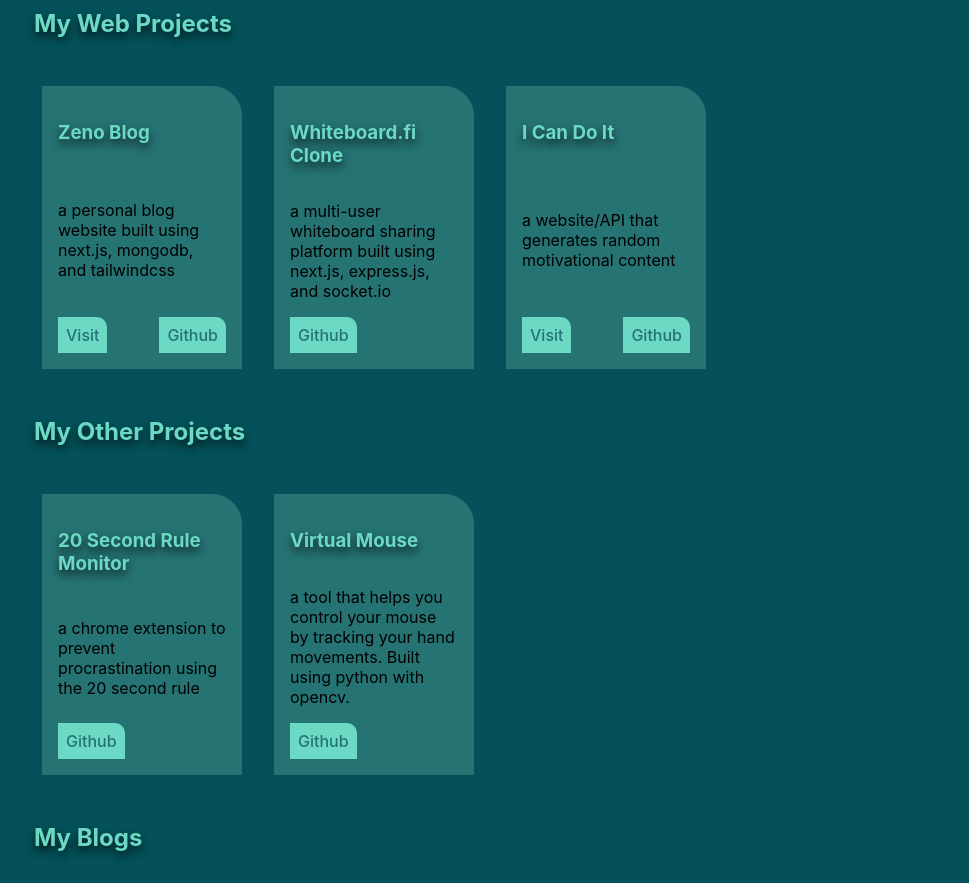
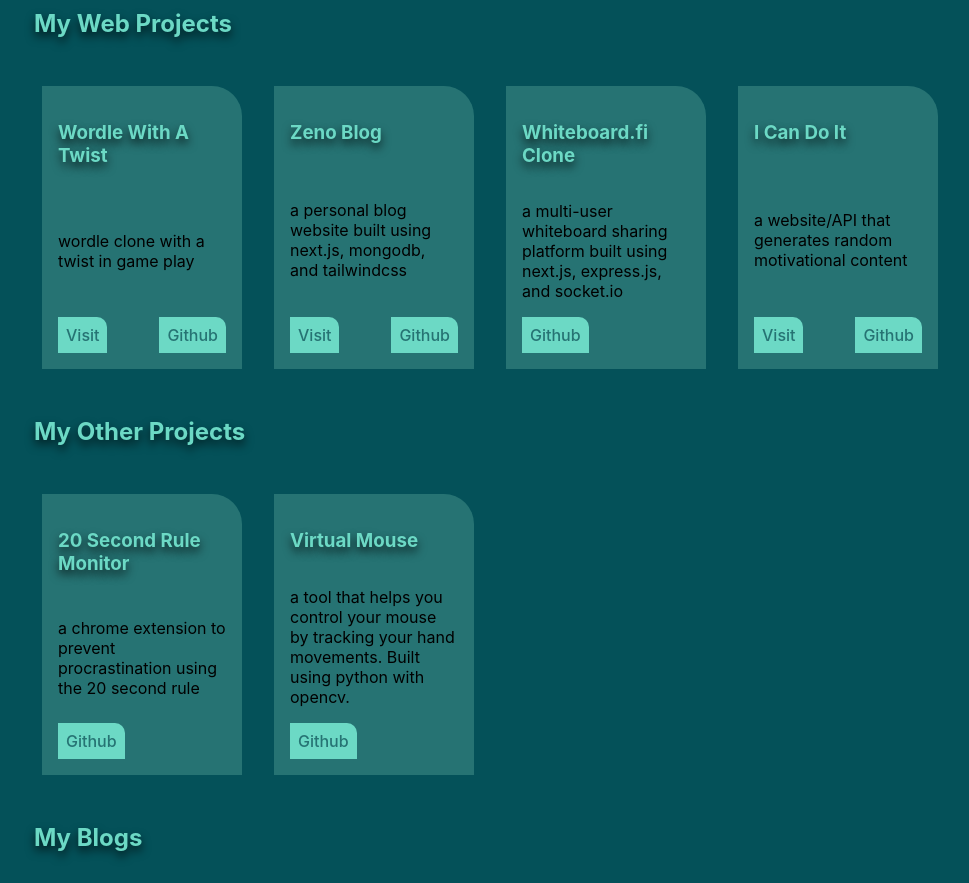
Before and after one commit to Zeno3463/zeno-game-dev-portfolio, a Next.js app: page /portfolio in a window 1280 px wide. Shown: the part 860-1743 px from the top of the page, without its empty margins (30-999 px from the left). Built offline with nearby package versions, Linux system fonts and the light colour scheme.

Commit message:
feat: Added wordle-with-a-twist

```diff
--- a/pages/portfolio.tsx
+++ b/pages/portfolio.tsx
@@ -98,6 +98,7 @@
 			</div>
 			<h2>My Web Projects</h2>
 			<div className={style.portfolioContainer}>
+				<PortfolioProjectTemplate title="Wordle With A Twist" description="wordle clone with a twist in game play" githubRepo="https://github.com/Zeno3463/wordle-with-a-twist" url="https://wordle-with-a-twist.netlify.app/" />
 				<PortfolioProjectTemplate title="Zeno Blog" description="a personal blog website built using next.js, mongodb, and tailwindcss" githubRepo="https://github.com/Zeno3463/zeno-blog" url="https://zeno-blog.vercel.app/" />
 				<PortfolioProjectTemplate title="Whiteboard.fi Clone" description="a multi-user whiteboard sharing platform built using next.js, express.js, and socket.io" githubRepo="https://github.com/Zeno3463/whiteboard.fi-clone" />
 				<PortfolioProjectTemplate title="I Can Do It" description="a website/API that generates random motivational content" githubRepo="https://github.com/Zeno3463/i-can-do-it" url="https://i-can-do-it.vercel.app/" />
```
